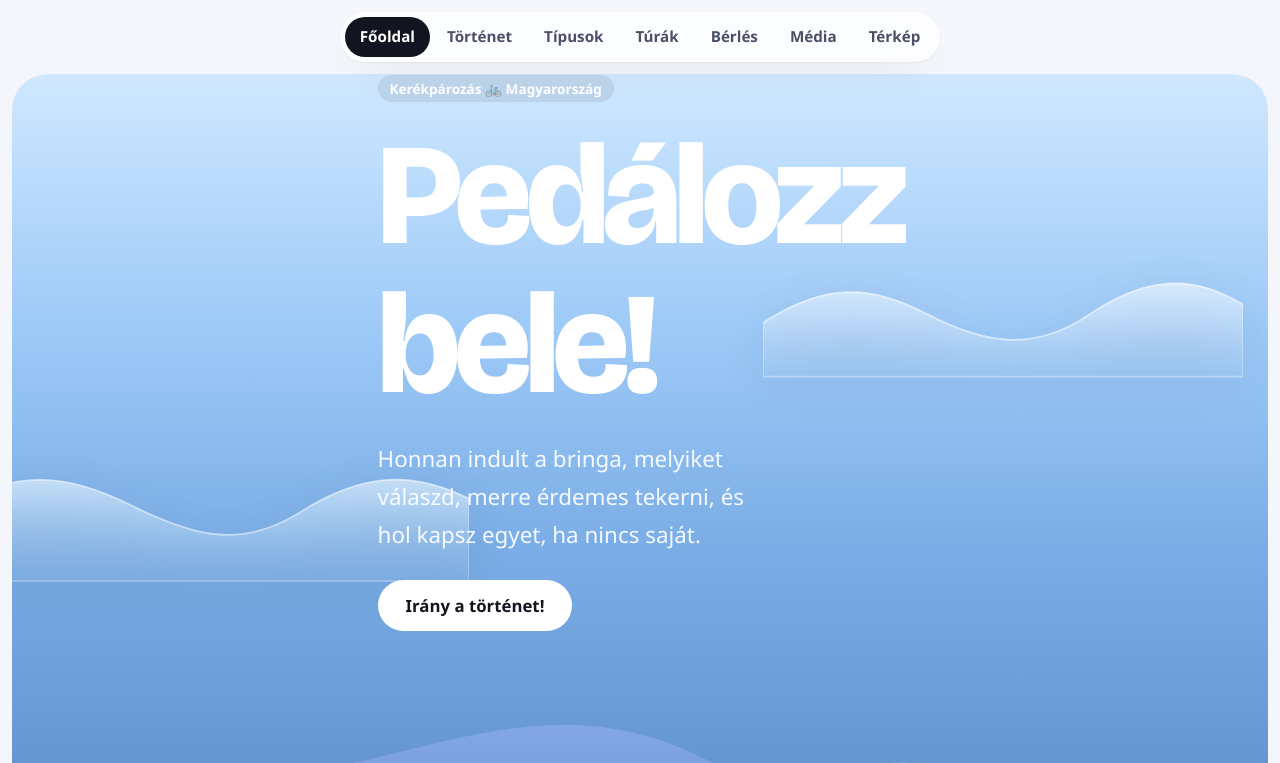
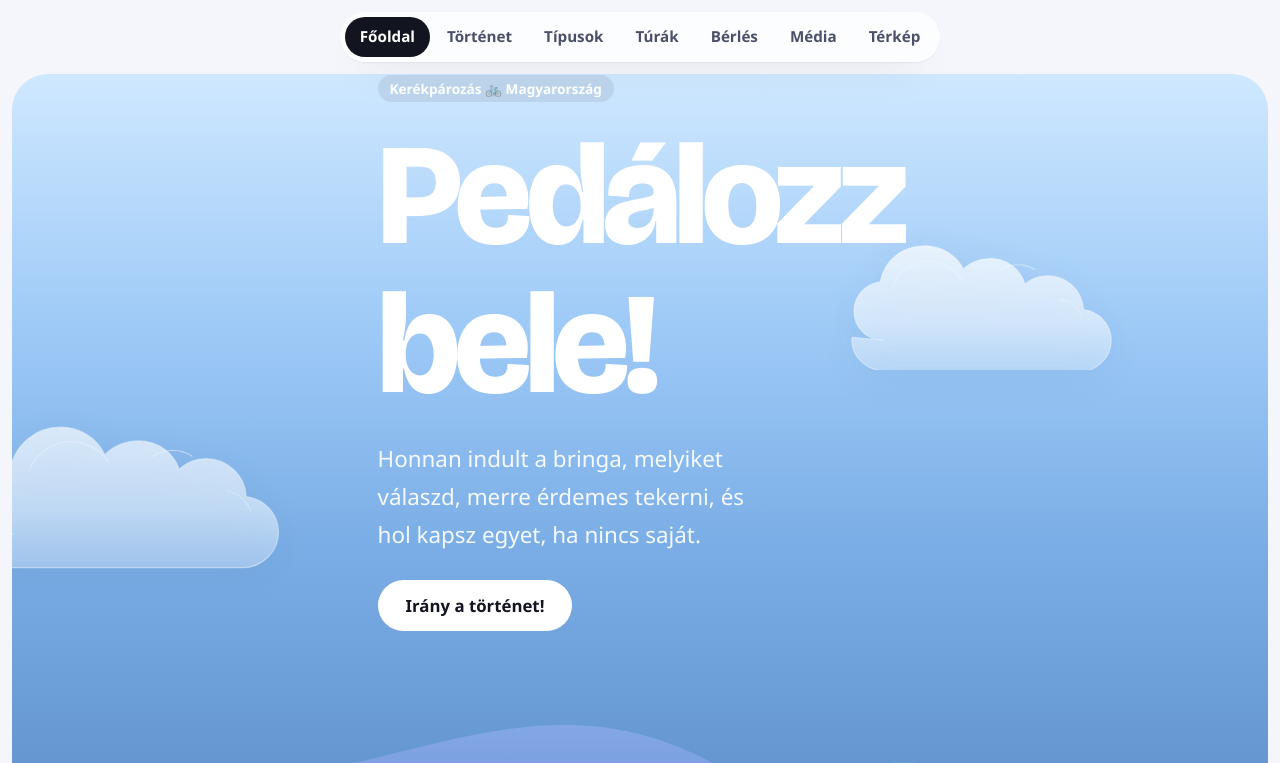
Before and after one commit to endikenagy-oss/bringa-oldal, a plain HTML site: page index.html in a window 1280 px wide. Shown: the top 763 px of the page. Drawn offline with nearby package versions, Linux system fonts and the light colour scheme.

Commit message:
Replace the hero wave clouds with soft translucent sheep-shaped cumulus clouds

```diff
--- a/index.html
+++ b/index.html
@@ -1,9 +1,9 @@
 <!DOCTYPE html>
 <html lang="hu"><head><meta charset="utf-8"><meta name="viewport" content="width=device-width, initial-scale=1"><title>Főoldal – Pedálozz bele!</title><link rel="preconnect" href="https://fonts.googleapis.com"><link rel="preconnect" href="https://fonts.gstatic.com" crossorigin><link href="https://fonts.googleapis.com/css2?family=Bricolage+Grotesque:opsz,wght@12..96,700;12..96,800&family=Nunito:wght@400;600;800&display=swap" rel="stylesheet"><link rel="stylesheet" href="style.css"><style>
 .hero{background:linear-gradient(180deg,#cfe8ff 0%,#9ecaf7 28%,#7baee6 52%,#4f7fbb 100%);isolation:isolate}
-.hero>.cloud{position:absolute;display:block;height:auto;pointer-events:none;width:clamp(220px,38vw,480px);z-index:1;filter:drop-shadow(0 12px 26px rgba(29,58,92,.18));opacity:.9}
-.hero>.cloud path{stroke:rgba(255,255,255,.38);stroke-width:1.5}
-.hero>.cloud.c1{top:18%;right:2%}.hero>.cloud.c2{top:39%;left:-5%;width:clamp(240px,42vw,520px)}
+.hero>.cloud{position:absolute;display:block;height:auto;pointer-events:none;width:clamp(190px,29vw,360px);z-index:1;filter:drop-shadow(0 10px 20px rgba(48,85,130,.12));opacity:.82}
+.hero>.cloud path{stroke:rgba(255,255,255,.52);stroke-width:1.5;stroke-linejoin:round}
+.hero>.cloud.c1{top:17%;right:5%}.hero>.cloud.c2{top:37%;left:-3%;width:clamp(220px,34vw,420px)}
 .hero>.wrap{position:relative;z-index:3}.hero .scene{position:relative;z-index:2;isolation:isolate;overflow:hidden}
 .hero .scene .hills{position:absolute;inset:0;width:100%;height:100%;z-index:-1}
 .hero .scene .bike{width:clamp(200px,36vw,400px);height:auto;left:50%;margin-left:0;bottom:12px;z-index:2}
@@ -13,12 +13,12 @@
 .hero .road::after{inset:-3px 0;background:radial-gradient(circle,rgba(255,255,255,.72) 1px,transparent 1.5px);background-size:36px 6px;opacity:.55}
 @keyframes rideAcross{from{transform:translateX(-70vw)}to{transform:translateX(70vw)}}
 @keyframes ridein{from{transform:translateX(-90vw)}to{transform:translateX(-50%)}}
-@media(max-width:600px){.hero>.cloud.c1{top:20%;right:-18%}.hero>.cloud.c2{top:39%;left:-22%}}
+@media(max-width:600px){.hero>.cloud.c1{top:19%;right:-12%}.hero>.cloud.c2{top:39%;left:-15%}}
 </style></head><body>
 <nav aria-label="Fő menü"><a href="index.html" aria-current="page">Főoldal</a><a href="tortenet.html">Történet</a><a href="tipusok.html">Típusok</a><a href="turak.html">Túrák</a><a href="berles.html">Bérlés</a><a href="media.html">Média</a><a href="terkep.html">Térkép</a></nav>
 <header class="hero">
-  <svg class="cloud c1" viewBox="0 0 420 150" aria-hidden="true"><defs><linearGradient id="waveCloud1" x1="0" y1="0" x2="0" y2="1"><stop offset="0" stop-color="#f3fbff" stop-opacity=".72"/><stop offset=".42" stop-color="#dfeeff" stop-opacity=".54"/><stop offset="1" stop-color="#b9d7f5" stop-opacity=".22"/></linearGradient></defs><path d="M0 76C55 40 95 43 143 68S235 103 285 69s91-36 135-9v63H0Z" fill="url(#waveCloud1)"/><path d="M0 76C55 40 95 43 143 68S235 103 285 69s91-36 135-9" fill="none"/></svg>
-  <svg class="cloud c2" viewBox="0 0 480 160" aria-hidden="true"><defs><linearGradient id="waveCloud2" x1="0" y1="0" x2="0" y2="1"><stop offset="0" stop-color="#edf8ff" stop-opacity=".7"/><stop offset=".38" stop-color="#d3eafc" stop-opacity=".5"/><stop offset="1" stop-color="#a5c5ec" stop-opacity=".2"/></linearGradient></defs><path d="M0 78c62-39 110-33 168-4s102 41 157 6 101-39 155-12v76H0Z" fill="url(#waveCloud2)"/><path d="M0 78c62-39 110-33 168-4s102 41 157 6 101-39 155-12" fill="none"/></svg>
+  <svg class="cloud c1" viewBox="0 0 480 190" aria-hidden="true"><defs><linearGradient id="sheepCloud1" x1="0" y1="0" x2="0" y2="1"><stop offset="0" stop-color="#fff" stop-opacity=".88"/><stop offset=".62" stop-color="#f5faff" stop-opacity=".74"/><stop offset="1" stop-color="#dcecff" stop-opacity=".58"/></linearGradient></defs><path d="M52 151c-23 0-40-17-40-39 0-20 15-36 35-39 5-28 29-48 59-48 22 0 42 12 52 31 9-9 22-14 36-14 22 0 40 14 46 34 8-7 18-11 30-11 26 0 47 20 48 45 21 3 37 20 37 41 0 23-19 42-43 42H55c-2 0-3 0-3-1-24-1-43-19-43-42 0-1 0-2 1-3z" fill="url(#sheepCloud1)" stroke="rgba(255,255,255,.52)"/><path d="M64 78c8-20 27-32 48-32 18 0 34 9 43 24M207 58c13-10 33-10 46-1M287 96c14 2 24 11 28 23" fill="none" stroke="rgba(255,255,255,.46)" stroke-width="5" stroke-linecap="round"/></svg>
+  <svg class="cloud c2" viewBox="0 0 520 200" aria-hidden="true"><defs><linearGradient id="sheepCloud2" x1="0" y1="0" x2="0" y2="1"><stop offset="0" stop-color="#fff" stop-opacity=".82"/><stop offset=".58" stop-color="#f2f8ff" stop-opacity=".7"/><stop offset="1" stop-color="#d7e9fc" stop-opacity=".52"/></linearGradient></defs><path d="M48 157c-23-1-40-18-40-40 0-21 16-38 37-40 5-30 31-52 62-52 24 0 45 13 55 34 11-11 26-17 42-17 23 0 43 14 50 35 9-8 20-13 33-13 27 0 49 21 50 47 23 3 40 21 40 44 0 24-20 44-45 44H49c-25-1-45-20-45-44 0-1 0-3 1-4z" fill="url(#sheepCloud2)" stroke="rgba(255,255,255,.5)"/><path d="M68 79c9-22 29-36 53-36 19 0 36 10 46 26M220 62c15-11 36-11 50-1M313 104c14 2 25 12 29 24" fill="none" stroke="rgba(255,255,255,.42)" stroke-width="5" stroke-linecap="round"/></svg>
   <div class="wrap"><span class="sticker">Kerékpározás 🚲 Magyarország</span><h1>Pedálozz<br>bele!</h1><p class="lead">Honnan indult a bringa, melyiket válaszd, merre érdemes tekerni, és hol kapsz egyet, ha nincs saját.</p><a class="btn" href="tortenet.html">Irány a történet!</a></div>
   <div class="scene" aria-hidden="true">
     <svg class="hills" viewBox="0 0 1000 260" preserveAspectRatio="none" xmlns="http://www.w3.org/2000/svg">
```
